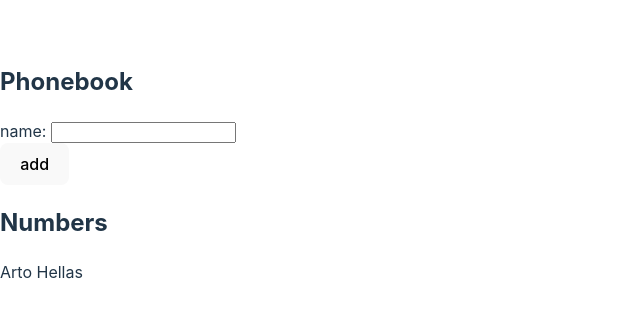
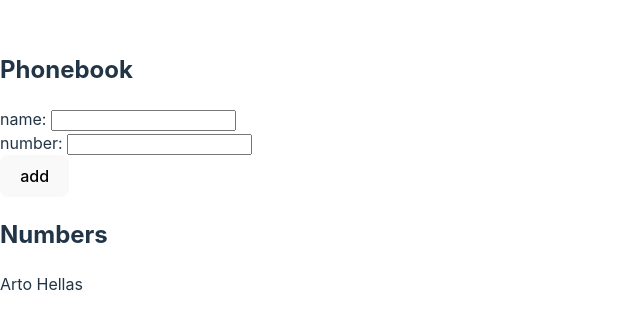
Before and after one commit to nikoh97/fullstack, a React (Vite) app in the folder osa2/puhelinluettelo/: page / in a window 1280 px wide. Shown: the part 228-558 px from the top of the page, without its empty margins (0-640 px from the left). Built offline with nearby package versions, Linux system fonts and the light colour scheme.

Commit message:
Tehty tehtävä 2.8

```diff
--- a/osa2/puhelinluettelo/src/App.jsx
+++ b/osa2/puhelinluettelo/src/App.jsx
@@ -3,6 +3,7 @@ import { useState } from "react";
 const App = () => {
   const [persons, setPersons] = useState([{ name: "Arto Hellas" }]);
   const [newName, setNewName] = useState("");
+  const [newNumber, setNewNumber] = useState("")
 
   const addPerson = (event) => {
     event.preventDefault();
@@ -13,17 +14,26 @@ const App = () => {
       return;
     }
 
-    const noteObject = {
-      name: newName,
+    const person = {
+      name: newName, number: newNumber,
     };
-    setPersons(persons.concat(noteObject));
+    setPersons(persons.concat(person));
     setNewName("");
+    setNewNumber("");
   };
+
+
+
 
   const handlePersonChange = (event) => {
     console.log(event.target.value);
     setNewName(event.target.value);
   };
+
+  const handleNumberChange = (event) => {
+    console.log(event.target.value)
+    setNewNumber(event.target.value)
+  }
 
   return (
     <div>
@@ -33,13 +43,16 @@ const App = () => {
           name: <input value={newName} onChange={handlePersonChange} />
         </div>
         <div>
+          number: <input value={newNumber} onChange={handleNumberChange}/>
+        </div>
+        <div>
           <button type="submit">add</button>
         </div>
       </form>
       <h2>Numbers</h2>
       <div>
         {persons.map((value, i) => {
-          return <p key={i}>{value.name}</p>;
+          return <p key={i}>{value.name} {value.number}</p>;
         })}
       </div>
     </div>
```
